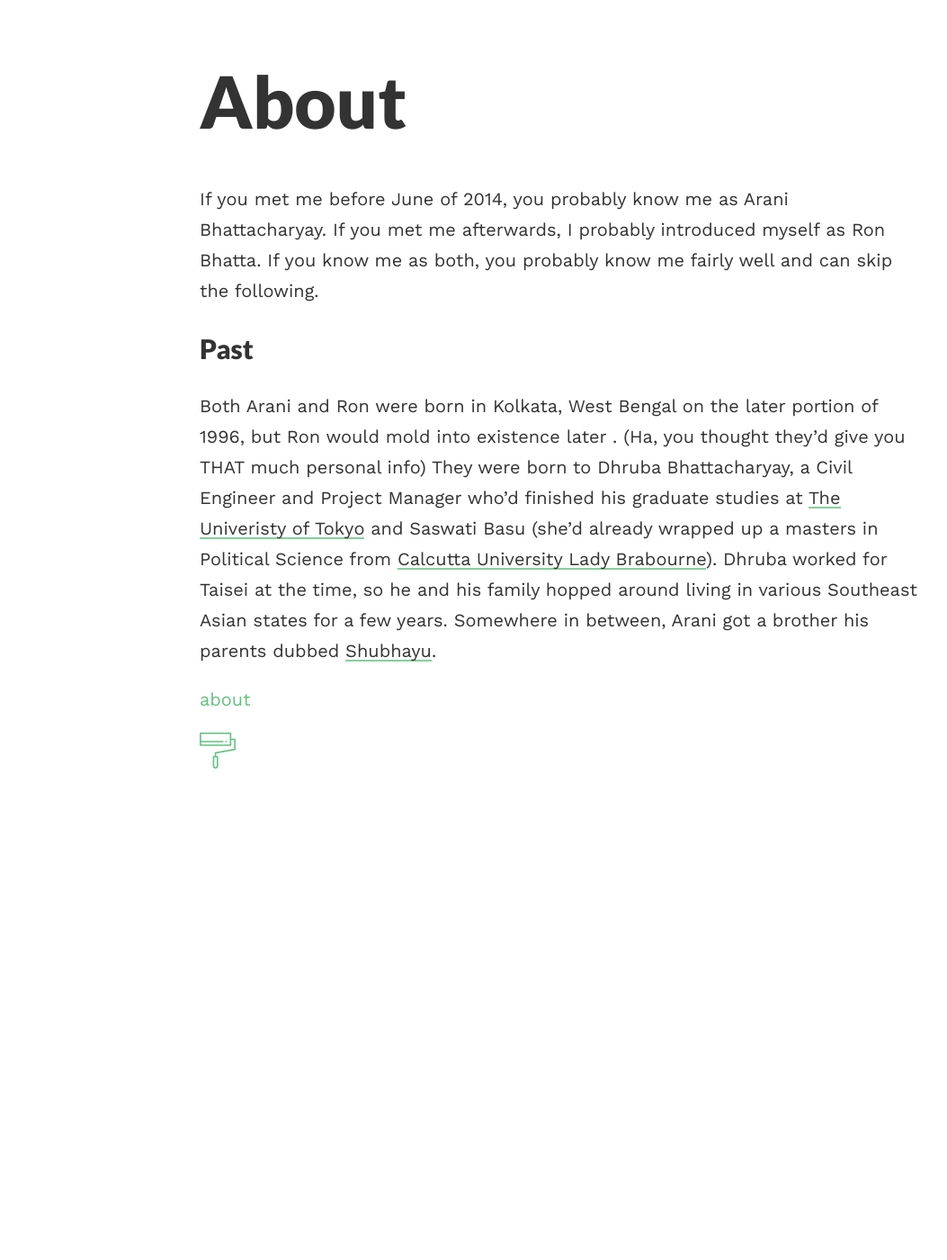
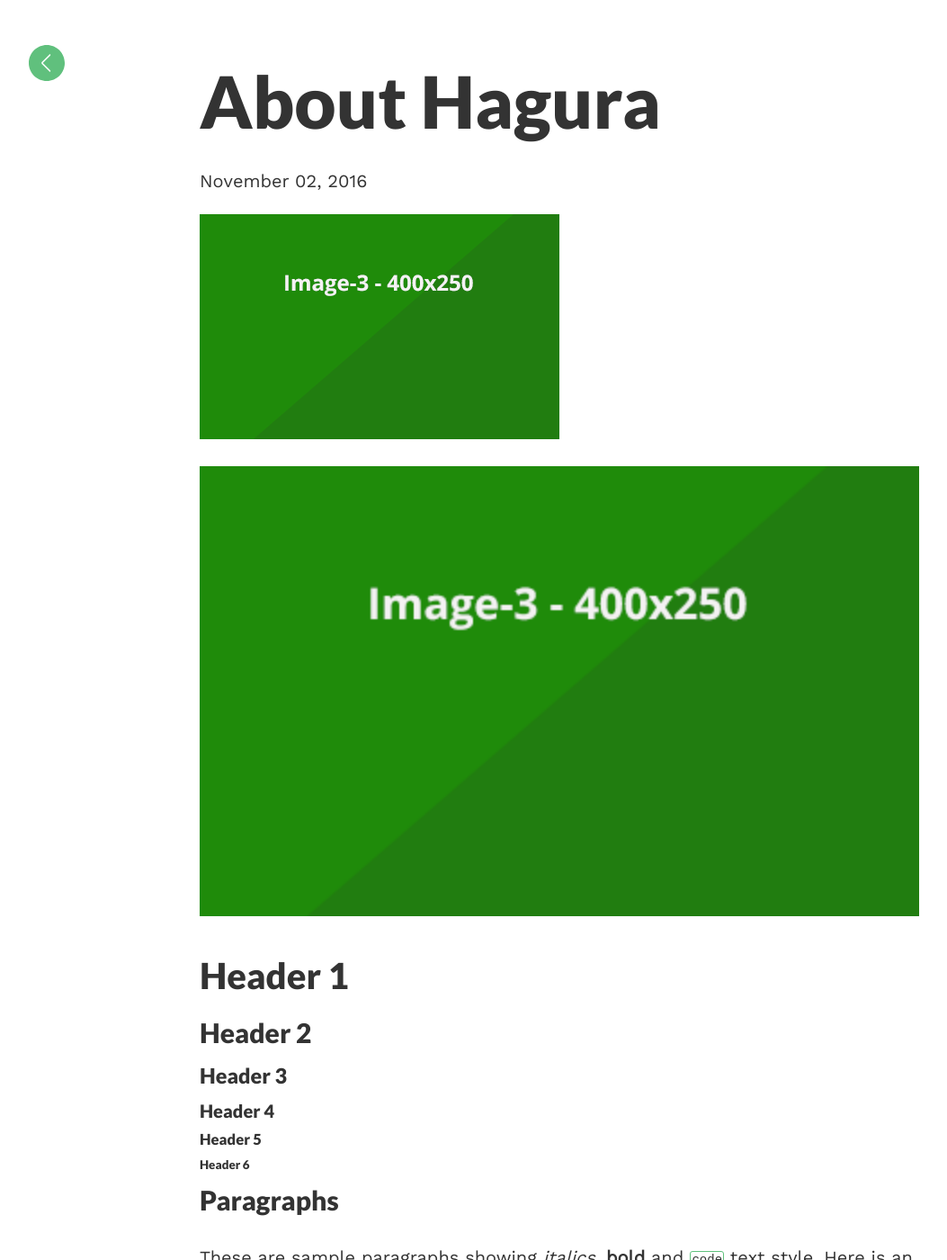
Before and after one commit to aranibatta/aranibatta.github.io, a Jekyll site: the page built from about.md, in a window 1280 px wide and 1400 px high. Shown: the whole window at 90% size, without its empty margins (18-1071 px from the left). Built offline with Jekyll 4.4.1, drawn with Linux system fonts in a browser that asks for light colours; some of the changed text lies outside the part shown.

Commit message:
template

```diff
--- a/_layouts/default.html
+++ b/_layouts/default.html
@@ -12,26 +12,17 @@ layout: compress
   {% seo %}
 </head>
 <body style="background-color: rgb(255, 255, 255)">
+  <header>
+      <a href="{{site.baseurl}}/"><div class="home"></div></a>
+  </header>
 
   {{ content }}
+
+<div class="theme" onclick="theme()" style="background-image: url({{site.baseurl}}/images/theme.svg);"></div>
 
 
 
 {% include analytics.html %}
 <script src="{{site.baseurl}}/js/theme.min.js"></script>
 </body>
-
-<footer>
-    <nav class="site-nav">
-      <div class="trigger">
-        {% for my_page in site.pages %}
-          {% if my_page.title %}
-          <a class="page-link" href="{{ my_page.url | prepend: site.baseurl }}">{{ my_page.title }}</a>
-          {% endif %}
-        {% endfor %}
-      </div>
-    </nav>
-
-<div class="theme" onclick="theme()" style="background-image: url({{site.baseurl}}/images/theme.svg);"></div>
-</footer>
 </html>
--- a/_layouts/page.html
+++ /dev/null
@@ -1,5 +0,0 @@
----
-layout: default
----
-<h1 class="headline">{{page.title}}</h1>
-{{content}}
--- a/about.md
+++ b/about.md
@@ -1,12 +1,74 @@
 ---
-layout: page
-title: about
-permalink: /about/
+title: About Hagura
+layout: post
+date: 2016-11-02
 ---
 
-If you met me before June of 2014, you probably know me as Arani Bhattacharyay. If you met me afterwards, I probably introduced myself as Ron Bhatta. If you know me as both, you probably know me fairly well and can skip the following.
 
-Past
-------
+![sample post]({{site.baseurl}}/images/image-3.png)
 
-Both Arani and Ron were born in Kolkata, West Bengal on the later portion of 1996, but Ron would mold into existence later . (Ha, you thought they'd give you THAT much personal info) They were born to Dhruba Bhattacharyay, a Civil Engineer and Project Manager who'd finished his graduate studies at [The Univeristy of Tokyo](http://www.u-tokyo.ac.jp/en/index.html) and Saswati Basu (she'd already wrapped up a masters in Political Science from [Calcutta University Lady Brabourne](http://www.ladybrabourne.com/)). Dhruba worked for Taisei at the time, so he and his family hopped around living in various Southeast Asian states for a few years. Somewhere in between, Arani got a brother his parents dubbed [Shubhayu](https://www.facebook.com/shubhayu.bhattacharyay).
+![sample post]({{site.baseurl}}/images/image-3.png){: style="width: 100%"}
+
+
+# Header 1
+
+## Header 2
+
+### Header 3
+
+#### Header 4
+
+##### Header 5
+
+###### Header 6
+
+
+
+## Paragraphs
+
+These are sample paragraphs showing *italics*, **bold** and ``code`` text style. Here is an unordered  list
+
+* Item 1
+* Item 2
+* Item 3
+
+and an ordered list
+
+1. Item 1
+2. Item 2
+3. Item 3
+
+>A blockquote would look like this.
+
+> another one
+>
+> with multiple lines
+
+
+
+
+Lorem ipsum dolor sit amet, consectetur adipiscing elit, sed do eiusmod tempor incididunt ut labore et dolore magna aliqua. Ut enim ad minim veniam, quis nostrud exercitation ullamco laboris nisi ut aliquip ex ea commodo consequat. Duis aute irure dolor in reprehenderit in voluptate velit esse cillum dolore eu fugiat nulla pariatur.
+
+A code block would look like this.
+{% highlight html %}
+
+<div class="nav">
+    <ul>
+        <li>About</li>
+        <li>Contact</li>
+        <li>Project</li>
+    </ul>
+</div>
+
+
+{% endhighlight %}
+
+Sed ut perspiciatis unde omnis iste natus error sit voluptatem accusantium doloremque laudantium, totam rem aperiam, eaque ipsa quae ab illo inventore veritatis et quasi architecto beatae vitae dicta sunt explicabo. Nemo enim ipsam voluptatem quia voluptas sit aspernatur aut odit aut fugit.
+
+
+Use below code to show **Table of Contents** on a page
+
+{% highlight css %}
+* Do not remove this line (it will not be displayed)
+{:toc}
+{% endhighlight %}
```
Also changed, not shown: _posts/2016-05-07-elements.md (+0 -3 lines), index.html (added, +8 -0 lines), index.md (deleted, +0 -13 lines), _includes/header.html (added), 1 other file.
